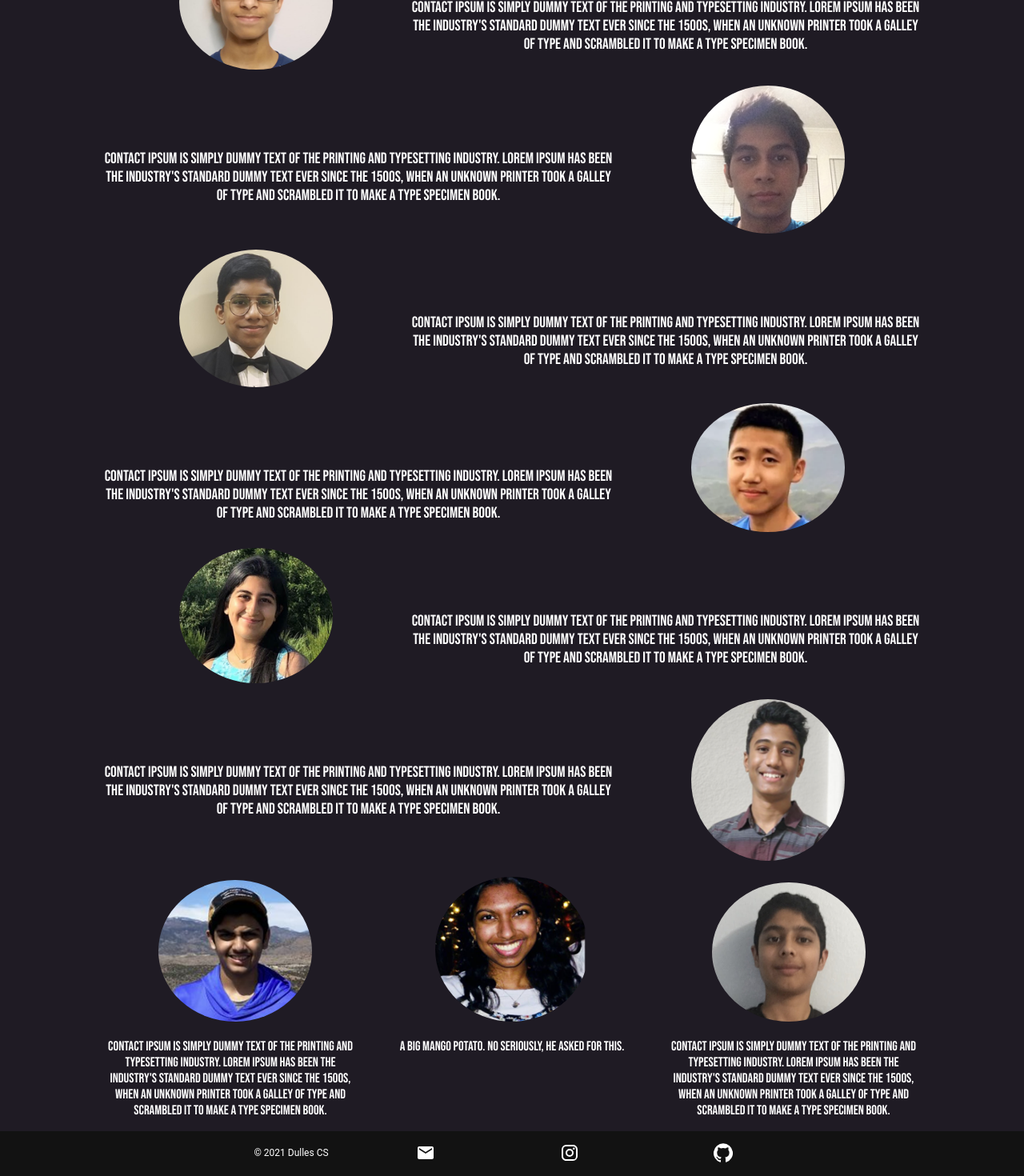
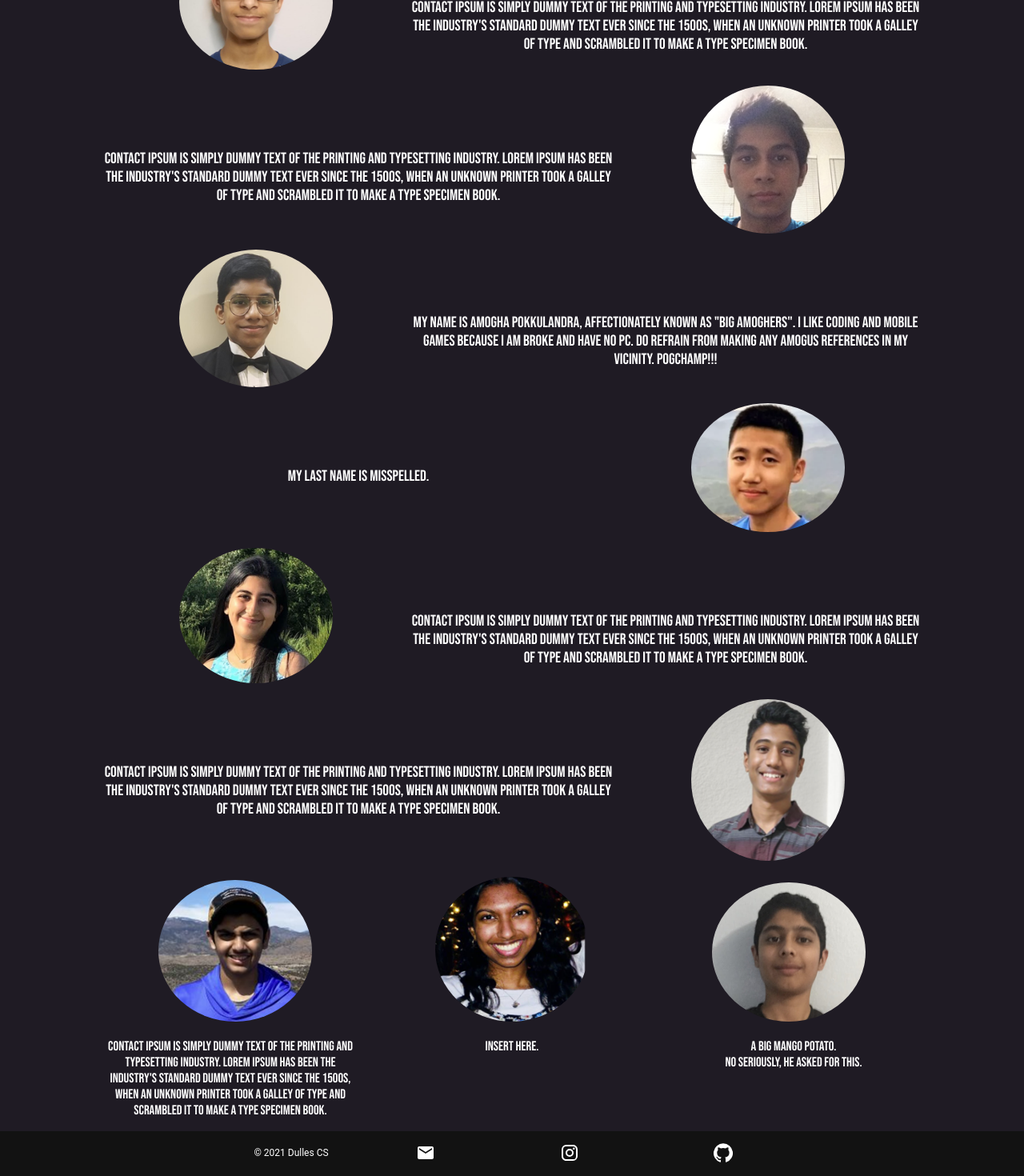
Before and after one commit to dullescompsci/website, a React (Create React App) app in the folder React-Website/: page /officers in a window 1280 px wide. Shown: the part 833-2303 px from the top of the page at 80% size. Built offline with nearby package versions, Linux system fonts and the light colour scheme.

Commit message:
pushhed some officers

```diff
--- a/React-Website/src/components/Officers.js
+++ b/React-Website/src/components/Officers.js
@@ -41,19 +41,13 @@ function Officers() {
                   <div class="row">
                       <img src="vice_President_1.png" class="officerImgLeft" />
                       <p class="officerTextRight">
-                          Contact Ipsum is simply dummy text of the printing and typesetting
-                          industry. Lorem Ipsum has been the industry's standard dummy text
-                          ever since the 1500s, when an unknown printer took a galley of
-                          type and scrambled it to make a type specimen book.
+                          My name is Amogha Pokkulandra, affectionately known as "Big Amoghers". I like coding and mobile games because I am broke and have no PC. Do refrain from making any amogus references in my vicinity. POGCHAMP!!!
                 </p>
                   </div>
                   <div class="row">
                       <img src="vice_President_2.png" class="officerImgRight" />
                       <p class="officerTextLeft">
-                          Contact Ipsum is simply dummy text of the printing and typesetting
-                          industry. Lorem Ipsum has been the industry's standard dummy text
-                          ever since the 1500s, when an unknown printer took a galley of
-                          type and scrambled it to make a type specimen book.
+                          My last name is misspelled.
                 </p>
                   </div><div class="row">
                       <img src="secretary.png" class="officerImgLeft" />
@@ -86,13 +80,10 @@ function Officers() {
                           ever since the 1500s, when an unknown printer took a galley of
                           type and scrambled it to make a type specimen book.
                 </p><p class="officerTextRightX">
-                          Contact Ipsum is simply dummy text of the printing and typesetting
-                          industry. Lorem Ipsum has been the industry's standard dummy text
-                          ever since the 1500s, when an unknown printer took a galley of
-                          type and scrambled it to make a type specimen book.
+                          A Big Mango Potato.<br/>No seriously, he asked for this.
                 </p>
                       <p class="officerTextCenterX">
-                          A Big Mango Potato. No seriously, he asked for this.
+                          Insert Here.
                 </p>
 
 
```
